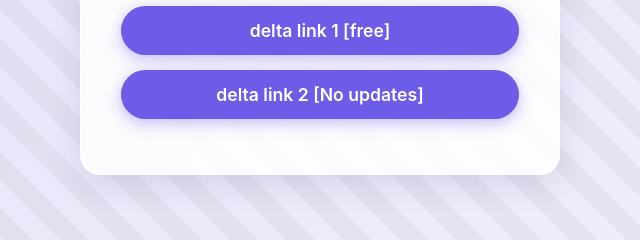
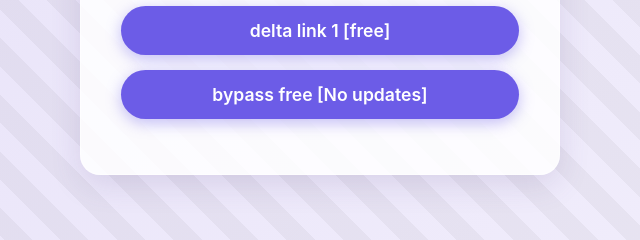
Before and after one commit to vtd5826-sys/Delta-no-bet, a plain HTML site: page index.html in a window 1280 px wide. Shown: the part 375-615 px from the top of the page, 320-960 px from the left. Drawn offline with Linux system fonts and the light colour scheme.

Commit message:
Update index.html

```diff
--- a/index.html
+++ b/index.html
@@ -86,7 +86,7 @@
 
         <!-- Nút 2 -->
         <a href="https://bypass.tools" class="btn">
-            delta link 2 [No updates]
+            bypass free [No updates]
         </a>
     </div>
 </body>
```
